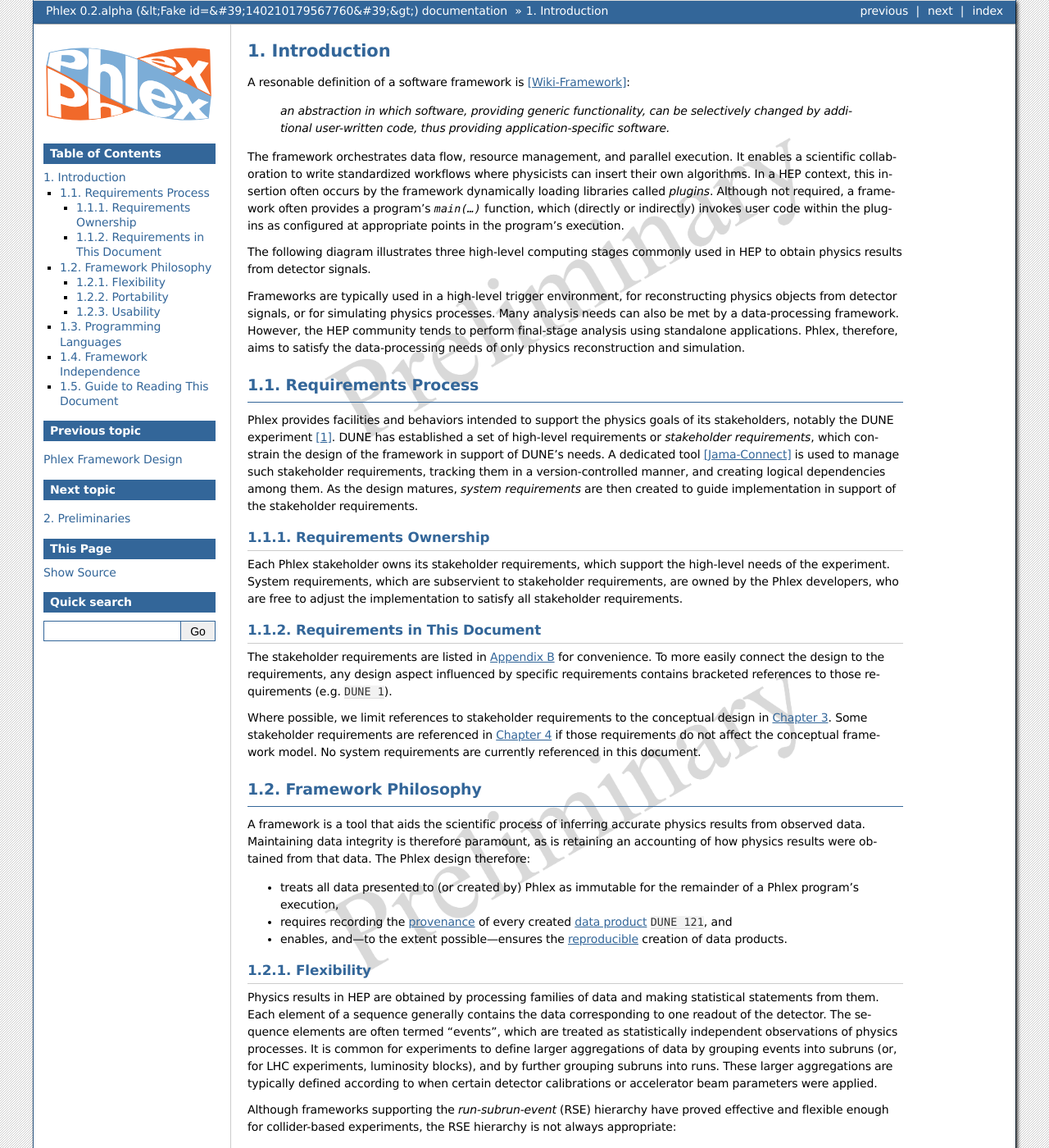
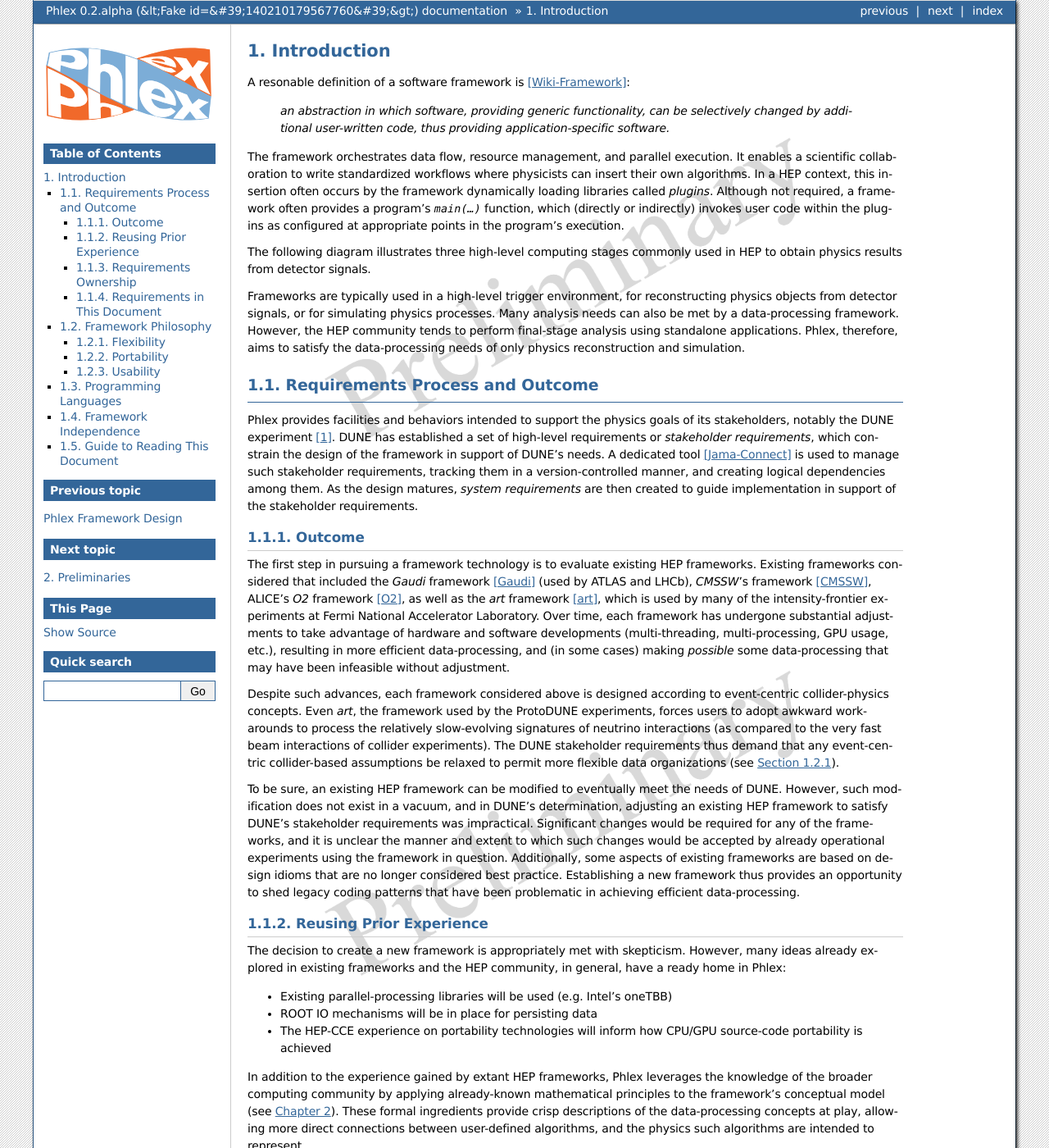
Before and after one commit to Framework-R-D/phlex-design, a Sphinx documentation site: the page built from doc/introduction.rst, in a window 1280 px wide and 1400 px high. Shown: the whole window at 82% size. Built offline with Sphinx 7.4.7, drawn with Linux system fonts in a browser that asks for light colours; cross-references to code outside the pages are shown as plain code; some of the changed text lies outside the part shown.

Commit message:
Add section that motivates Phlex

```diff
--- a/doc/introduction.rst
+++ b/doc/introduction.rst
@@ -20,14 +20,46 @@ Many analysis needs can also be met by a data-processing framework.
 However, the HEP community tends to perform final-stage analysis using standalone applications.
 Phlex, therefore, aims to satisfy the data-processing needs of only physics reconstruction and simulation.
 
-====================
-Requirements Process
-====================
+================================
+Requirements Process and Outcome
+================================
 
 Phlex provides facilities and behaviors intended to support the physics goals of its stakeholders, notably the DUNE experiment [#f1]_.
 DUNE has established a set of high-level requirements or *stakeholder requirements*, which constrain the design of the framework in support of DUNE's needs.
 A dedicated tool [Jama-Connect]_ is used to manage such stakeholder requirements, tracking them in a version-controlled manner, and creating logical dependencies among them.
 As the design matures, *system requirements* are then created to guide implementation in support of the stakeholder requirements.
+
+-------
+Outcome
+-------
+
+The first step in pursuing a framework technology is to evaluate existing HEP frameworks.
+Existing frameworks considered that included the *Gaudi* framework [Gaudi]_ (used by ATLAS and LHCb), *CMSSW*'s framework [CMSSW]_, ALICE's *O2* framework [O2]_, as well as the *art* framework [art]_, which is used by many of the intensity-frontier experiments at Fermi National Accelerator Laboratory.
+Over time, each framework has undergone substantial adjustments to take advantage of hardware and software developments (multi-threading, multi-processing, GPU usage, etc.), resulting in more efficient data-processing, and (in some cases) making *possible* some data-processing that may have been infeasible without adjustment.
+
+Despite such advances, each framework considered above is designed according to event-centric collider-physics concepts.
+Even *art*, the framework used by the ProtoDUNE experiments, forces users to adopt awkward workarounds to process the relatively slow-evolving signatures of neutrino interactions (as compared to the very fast beam interactions of collider experiments).
+The DUNE stakeholder requirements thus demand that any event-centric collider-based assumptions be relaxed to permit more flexible data organizations (see :numref:`introduction:Flexibility`).
+
+To be sure, an existing HEP framework can be modified to eventually meet the needs of DUNE.
+However, such modification does not exist in a vacuum, and in DUNE's determination, adjusting an existing HEP framework to satisfy DUNE's stakeholder requirements was impractical.
+Significant changes would be required for any of the frameworks, and it is unclear the manner and extent to which such changes would be accepted by already operational experiments using the framework in question.
+Additionally, some aspects of existing frameworks are based on design idioms that are no longer considered best practice.
+Establishing a new framework thus provides an opportunity to shed legacy coding patterns that have been problematic in achieving efficient data-processing.
+
+------------------------
+Reusing Prior Experience
+------------------------
+
+The decision to create a new framework is appropriately met with skepticism.
+However, many ideas already explored in existing frameworks and the HEP community, in general, have a ready home in Phlex:
+
+- Existing parallel-processing libraries will be used (e.g. Intel's oneTBB)
+- ROOT IO mechanisms will be in place for persisting data
+- The HEP-CCE experience on portability technologies will inform how CPU/GPU source-code portability is achieved
+
+In addition to the experience gained by extant HEP frameworks, Phlex leverages the knowledge of the broader computing community by applying already-known mathematical principles to the framework's conceptual model (see :numref:`Chapter %s <preliminaries:Preliminaries>`).
+These formal ingredients provide crisp descriptions of the data-processing concepts at play, allowing more direct connections between user-defined algorithms, and the physics such algorithms are intended to represent.
 
 ----------------------
 Requirements Ownership
@@ -149,7 +181,7 @@ Guide to Reading This Document
 ==============================
 
 This document is intended to convey Phlex's conceptual design in :numref:`Chapter %s <conceptual_design:Conceptual design>`, with supporting material in :numref:`Chapter %s <supporting_design:Supporting design>`.
-Preliminary remarks are presented in  :numref:`Chapter %s <preliminaries:Preliminaries>`, in which we discuss the formal ingredients to the conceptual design.
+Preliminary remarks are presented in :numref:`Chapter %s <preliminaries:Preliminaries>`, in which we discuss the formal ingredients to the conceptual design.
 
 .. only:: conceptual_design_only
 
@@ -175,6 +207,10 @@ Preliminary remarks are presented in  :numref:`Chapter %s <preliminaries:Prelimi
 
    .. rubric:: References
 
+.. [Gaudi] Charles Leggett, *et al*, J. Phys. Conf. Ser. **898**, 042009 (2017)
+.. [CMSSW] E. Sexton-Kennedy, *et al*, J. Phys. Conf. Ser. **608**, 012034 (2015)
+.. [O2] J. Adam, *et al* [ALICE Collaboration], “Technical Design Report for the Upgrade of the Online-Offline Computing System”, CERN-LHCC-2015-006, ALICE-TDR-019 (2015)
+.. [art] C. Green, *et al*, J. Phys. Conf. Ser. **396**, 022020 (2012)
 .. [Wiki-Framework] https://en.wikipedia.org/w/index.php?title=Software_framework&oldid=1285034658
 .. [Jama-Connect] https://www.jamasoftware.com/platform/jama-connect/
 .. [SPEC-0] https://scientific-python.org/specs/spec-0000/
```
